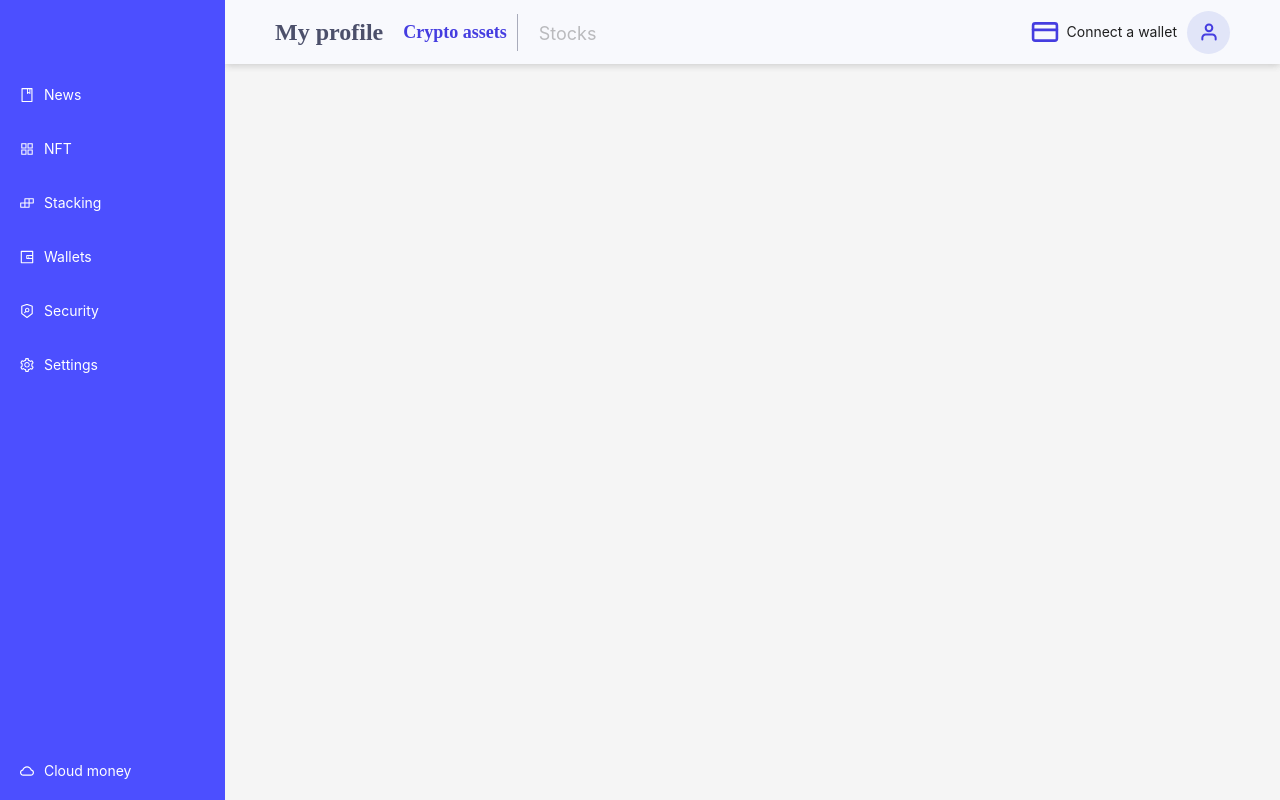
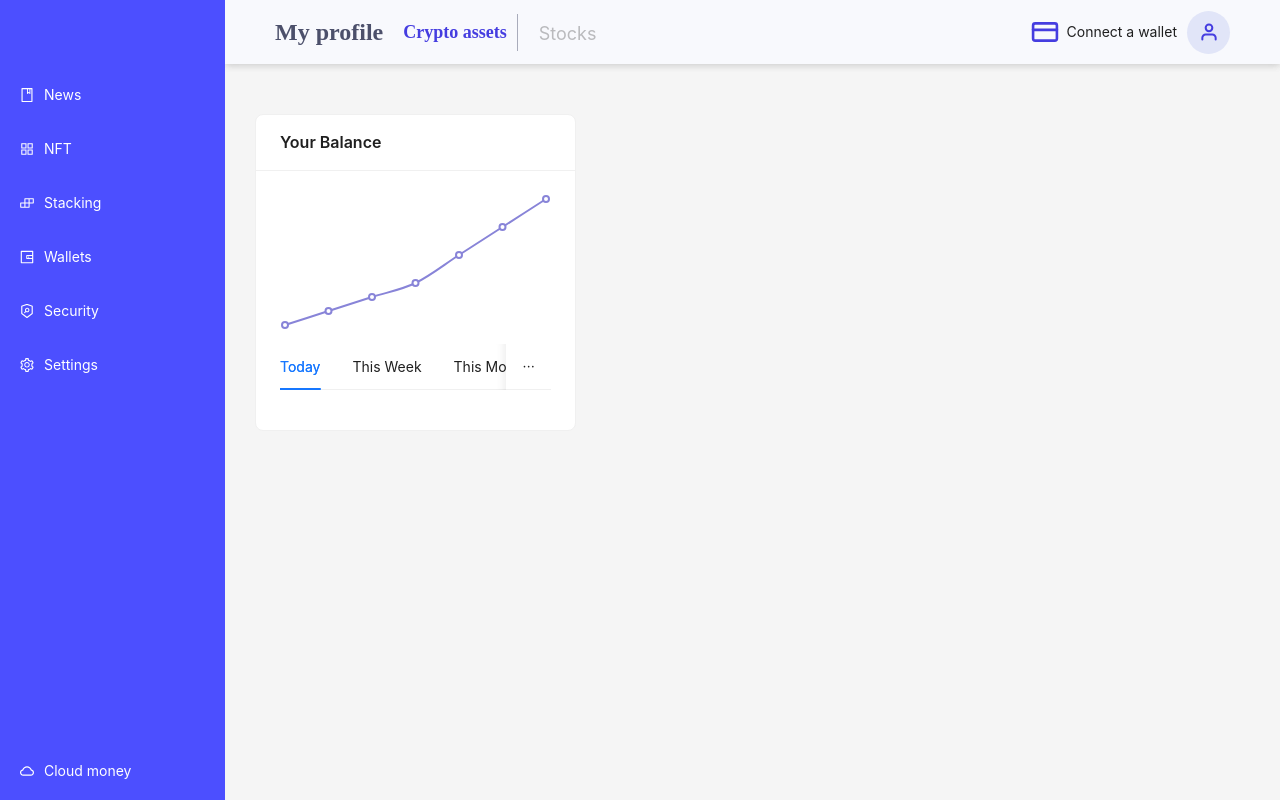
Before and after one commit to manjunath-dalavaye/Trade_track, a React (Vite) app: page / in a window 1280 px wide. Built offline with nearby package versions, Linux system fonts and the light colour scheme.

Commit message:
Updated chart

```diff
--- a/package.json
+++ b/package.json
@@ -15,11 +15,13 @@
     "@types/react-router-dom": "^5.3.3",
     "antd": "^5.20.3",
     "chart.js": "^4.4.4",
+    "date-fns": "^3.6.0",
     "lodash": "^4.17.21",
     "react": "^18.3.1",
     "react-chartjs-2": "^5.2.0",
     "react-dom": "^18.3.1",
     "react-redux": "^9.1.2",
+    "react-router-dom": "^6.26.1",
     "recharts": "^2.12.7",
     "sass": "^1.77.8"
   },
--- a/src/App.tsx
+++ b/src/App.tsx
@@ -27,7 +27,7 @@
           <Route path="/Stack" element ={<StackSection />} />
           <Route path="/Wallet" element ={<Wallet />} />
         </Routes>
-
+      <MainPage />
       </Layout>
     </Layout>
   );
--- a/src/components/HeaderComponent/Profile.tsx
+++ b/src/components/HeaderComponent/Profile.tsx
@@ -1,5 +1,3 @@
-
-
 import React from 'react';
 import { Dropdown, Menu, Tabs } from 'antd';
 import {
--- a/src/components/SidebarComponent/Sidebar.tsx
+++ b/src/components/SidebarComponent/Sidebar.tsx
@@ -9,7 +9,7 @@
   BuildOutlined,
   BookOutlined
 } from '@ant-design/icons';
-import { position } from '@chakra-ui/react';
+// import { position } from '@chakra-ui/react';
 
 
 const { Sider } = Layout;
```
Also changed, not shown: 1 other file (tests, documents, lock files or other folders).
